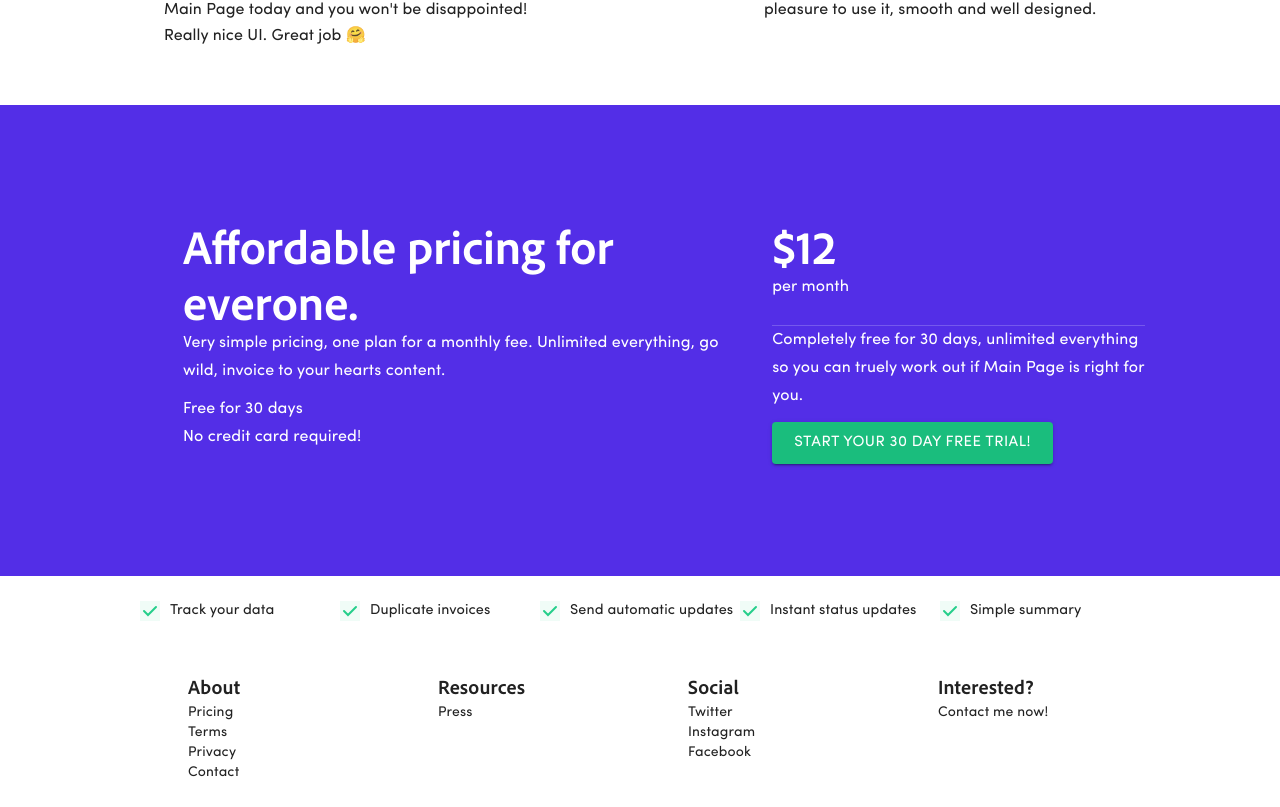
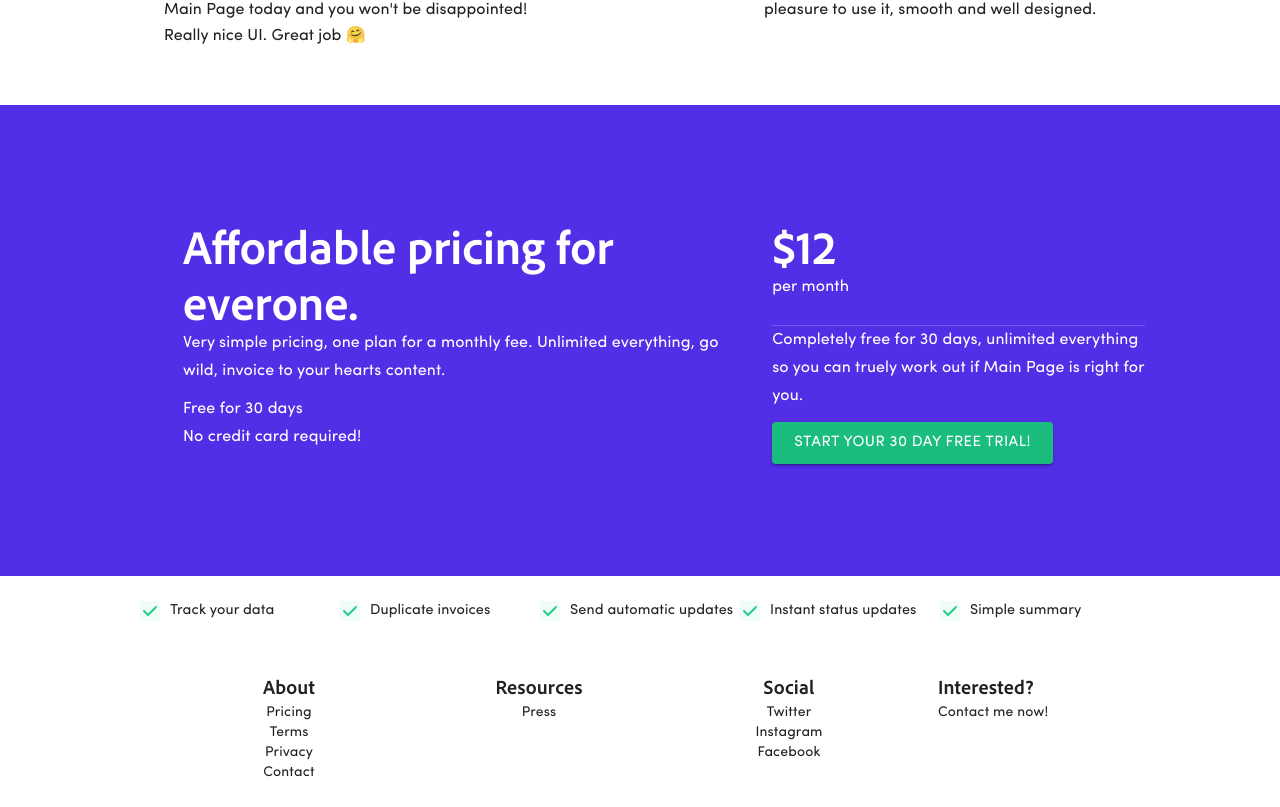
Before and after one commit to renzoiscalma/main-page, a React (Create React App) app: page / in a window 1280 px wide. Shown: the part 1913-2720 px from the top of the page. Built offline with nearby package versions, Linux system fonts and the light colour scheme.

Commit message:
Fixed alignment of footer data for smaller devices

```diff
--- a/src/components/Footer.jsx
+++ b/src/components/Footer.jsx
@@ -24,6 +24,7 @@ const extraFeatures = [
   "Instant status updates",
   "Simple summary",
 ];
+
 const footerRegistration = "MainPage Ltd. • Registered";
 
 const extraFeaturesSx = {
@@ -44,6 +45,17 @@ const extraFeatureTypoSx = {
   fontSize: "0.90em",
 };
 
+const footerContainer = {
+  maxWidth: "1000px",
+  margin: "24px auto",
+};
+
+const footerDataSx = {
+  display: "flex",
+  flexDirection: "column",
+  alignItems: "center",
+};
+
 const Footer = () => {
   return (
     <>
@@ -52,10 +64,7 @@ const Footer = () => {
         columns={{ xs: 3, md: 12 }}
         spacing={6}
         justifyContent="center"
-        sx={{
-          maxWidth: "1000px",
-          margin: "24px auto",
-        }}
+        sx={footerContainer}
       >
         <Grid
           container
@@ -71,7 +80,7 @@ const Footer = () => {
           ))}
         </Grid>
         {footerData.map((data) => (
-          <Grid item xs={3} align="left" id={data.heading}>
+          <Grid item xs={3} align="left" id={data.heading} sx={footerDataSx}>
             <Typography variant="h6">{data.heading}</Typography>
             {data.items.map((item) => (
               <Typography variant="body2" id={item}>
```
